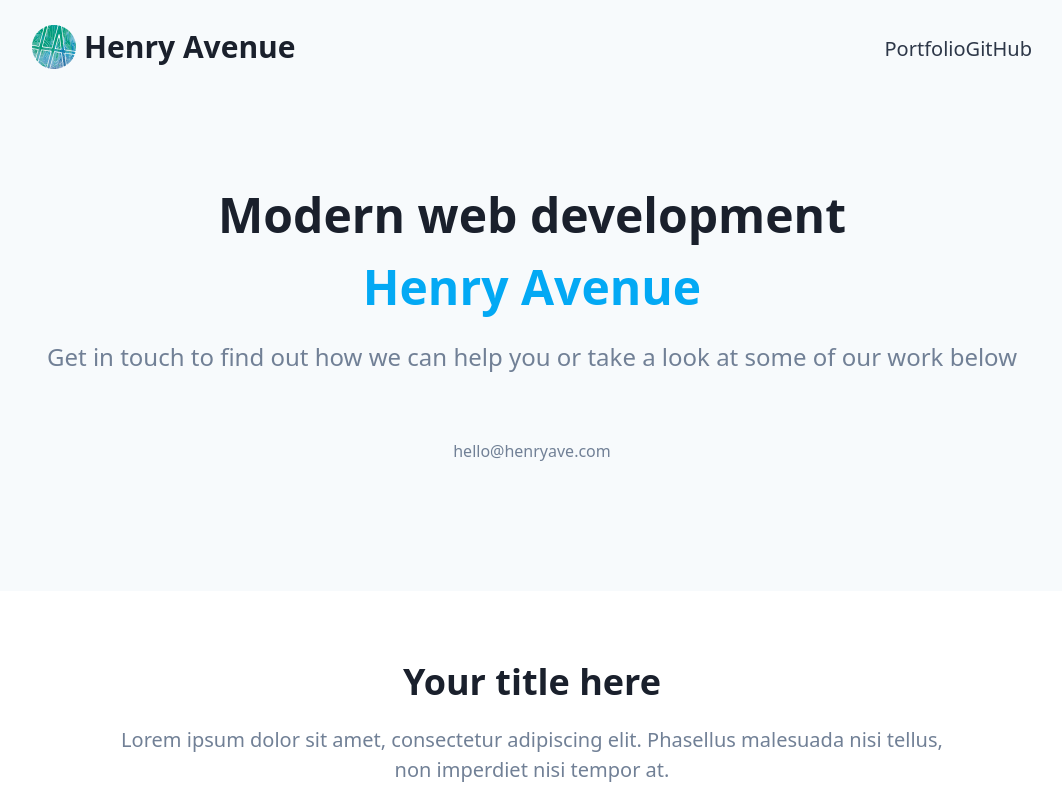
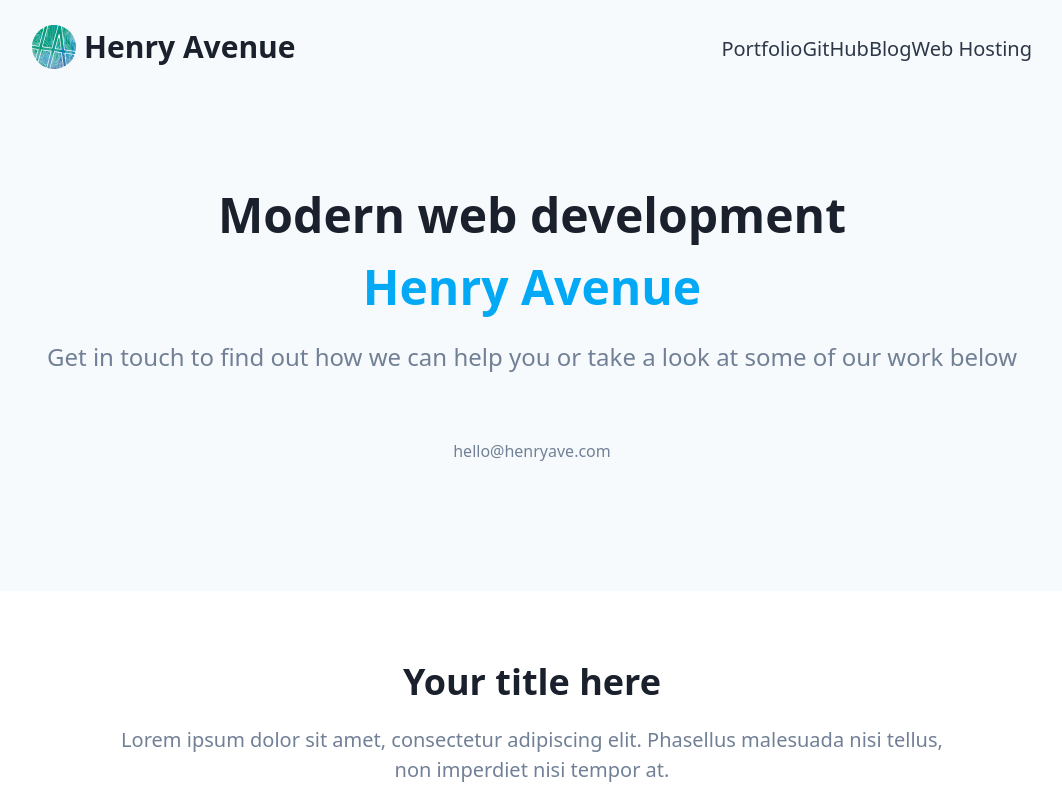
Before and after one commit to rt3me/nextjs-henryave.com, a Next.js app: page / in a window 1280 px wide. Shown: the top 800 px of the page, without its empty margins (108-1170 px from the left). Built offline with nearby package versions, Linux system fonts and the light colour scheme.

Commit message:
Updated hero menu

```diff
--- a/src/templates/Hero.tsx
+++ b/src/templates/Hero.tsx
@@ -19,6 +19,16 @@ const Hero = () => (
         <li>
           <Link href="https://github.com/rt3me">
             <a>GitHub</a>
+          </Link>
+        </li>
+        <li>
+          <Link href="https://codewithrob.dev">
+            <a>Blog</a>
+          </Link>
+        </li>
+        <li>
+          <Link href="https://henry.host">
+            <a>Web Hosting</a>
           </Link>
         </li>
       </NavbarTwoColumns>
```
